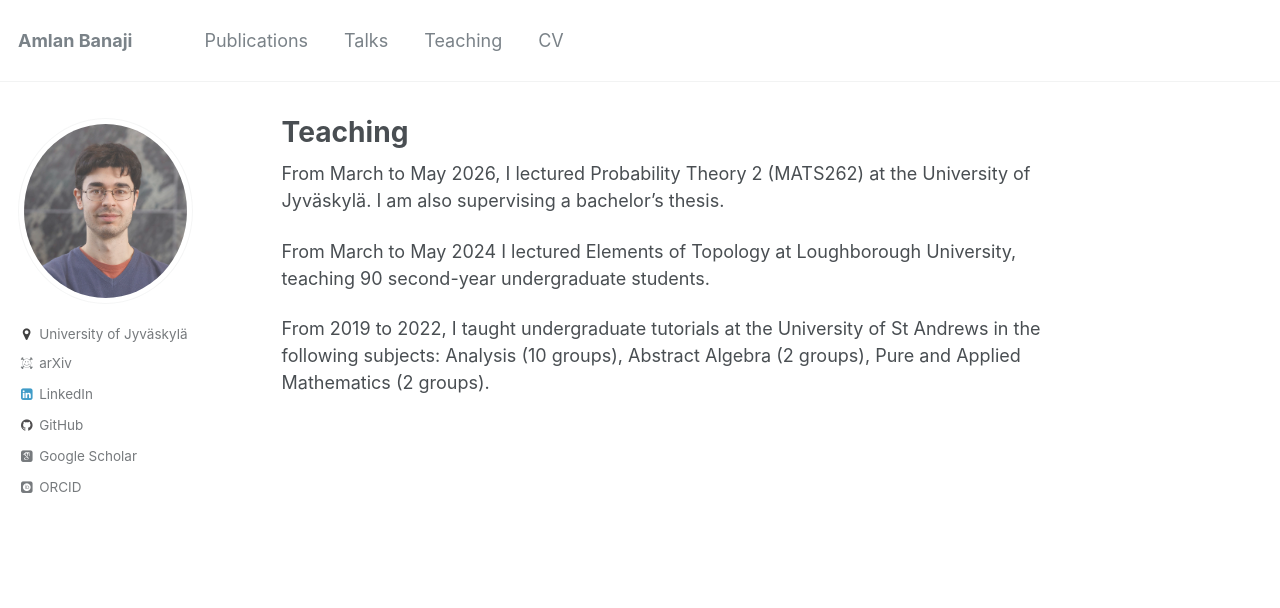
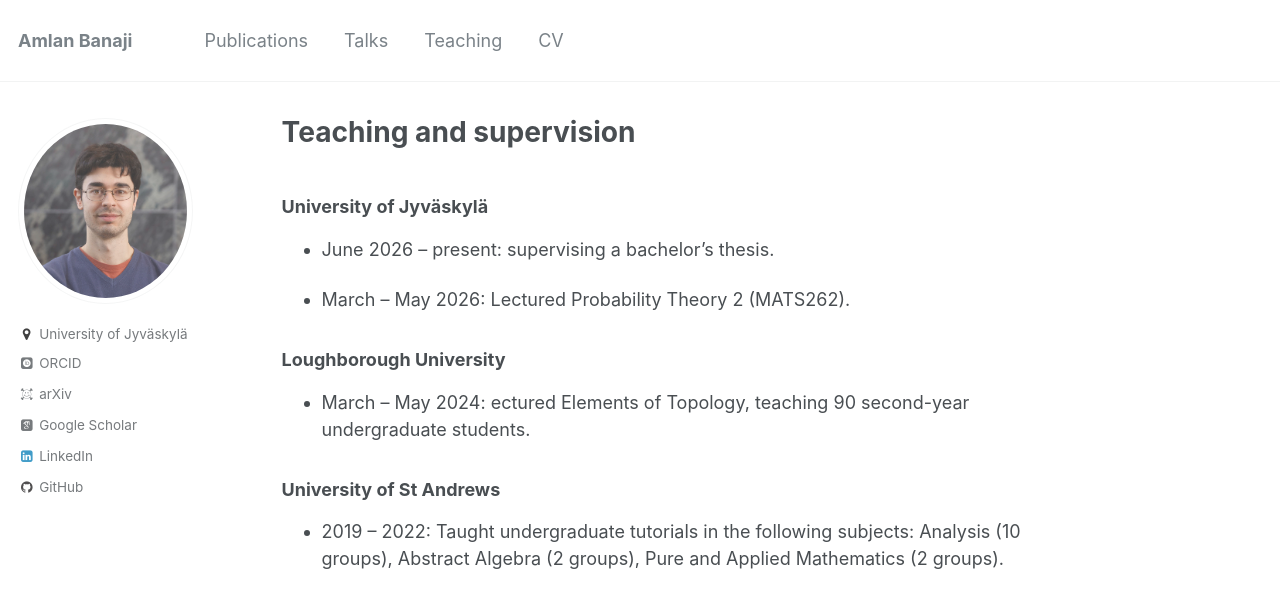
Before and after one commit to amlan-banaji/amlan-banaji.github.io, a Jekyll site: the page built from _pages/teaching.md, in a window 1280 px wide. Shown: the top 608 px of the page. Built offline with Jekyll 4.4.1, drawn with Linux system fonts in a browser that asks for light colours; some web fonts are replaced.

Commit message:
arxiv order and teaching

```diff
--- a/_includes/author-profile.html
+++ b/_includes/author-profile.html
@@ -46,8 +46,14 @@
       {% if author.google_plus %}
         <li><a href="https://plus.google.com/+{{ author.google_plus }}"><i class="fa fa-fw fa-google-plus-square" aria-hidden="true"></i> Google+</a></li>
       {% endif %}
+      {% if author.orcid %}
+        <li><a href="{{ author.orcid }}"><i class="ai ai-orcid-square ai-fw"></i> ORCID</a></li>
+      {% endif %}
       {% if author.arxiv %}
-      <li><a href="https://arxiv.org/a/0000-0002-3727-0894.html"><i class="ai ai-arxiv ai-fw" aria-hidden="true"></i> arXiv</a></li>
+      	<li><a href="https://arxiv.org/a/0000-0002-3727-0894.html"><i class="ai ai-arxiv ai-fw" aria-hidden="true"></i> arXiv</a></li>
+      {% endif %}
+      {% if author.googlescholar %}
+        <li><a href="{{ author.googlescholar }}"><i class="ai ai-google-scholar-square ai-fw"></i> Google Scholar</a></li>
       {% endif %}
       {% if author.linkedin %}
         <li><a href="https://www.linkedin.com/in/{{ author.linkedin }}"><i class="fa fa-fw fa-linkedin-square" aria-hidden="true"></i> LinkedIn</a></li>
@@ -103,12 +109,6 @@
       {% if author.vine %}
         <li><a href="https://vine.co/u/{{ author.vine }}"><i class="fa fa-fw fa-vine" aria-hidden="true"></i> Vine</a></li>
       {% endif %}
-      {% if author.googlescholar %}
-        <li><a href="{{ author.googlescholar }}"><i class="ai ai-google-scholar-square ai-fw"></i> Google Scholar</a></li>
-      {% endif %}
-      {% if author.orcid %}
-        <li><a href="{{ author.orcid }}"><i class="ai ai-orcid-square ai-fw"></i> ORCID</a></li>
-      {% endif %}
       {% if author.wikipedia %}
         <li><a href="https://en.wikipedia.org/wiki/User:{{ author.wikipedia }}"><i class="fa fa-fw fa-chain" aria-hidden="true"></i> Wikipedia</a></li>
       {% endif %}
--- a/_pages/teaching.md
+++ b/_pages/teaching.md
@@ -1,12 +1,20 @@
 ---
-title: "Teaching"
+title: "Teaching and supervision"
 permalink: /teaching/
 author_profile: true
 ---
 {% include base_path %}
 
-From March to May 2026, I lectured Probability Theory 2 (MATS262) at the University of Jyväskylä. I am also supervising a bachelor's thesis.
+### University of Jyväskylä
 
-From March to May 2024 I lectured Elements of Topology at Loughborough University, teaching 90 second-year undergraduate students.
+- June 2026 – present: supervising a bachelor's thesis.
 
-From 2019 to 2022, I taught undergraduate tutorials at the University of St Andrews in the following subjects: Analysis (10 groups), Abstract Algebra (2 groups), Pure and Applied Mathematics (2 groups).
+- March – May 2026: Lectured Probability Theory 2 (MATS262).
+
+### Loughborough University
+
+- March – May 2024: ectured Elements of Topology, teaching 90 second-year undergraduate students.
+
+### University of St Andrews
+
+- 2019 – 2022: Taught undergraduate tutorials in the following subjects: Analysis (10 groups), Abstract Algebra (2 groups), Pure and Applied Mathematics (2 groups).
```
